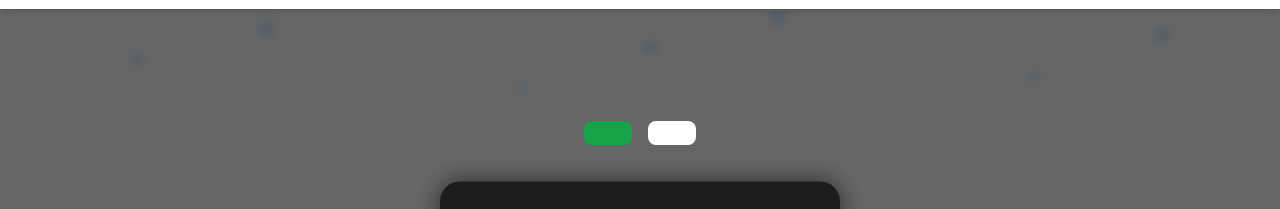
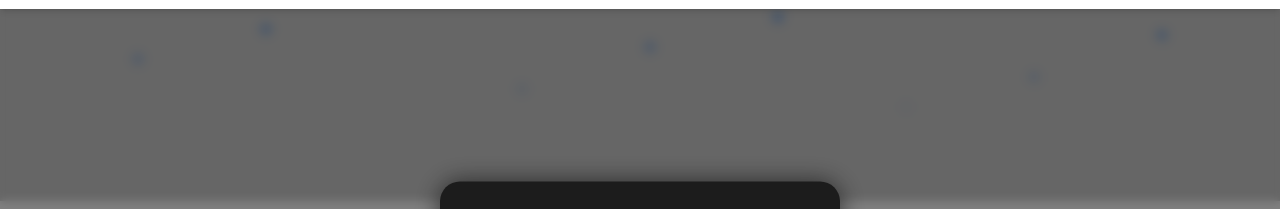
Before and after one commit to sanjsndas/plantrixcare, a plain HTML site: page index.html in a window 1280 px wide. Shown: the part 55-264 px from the top of the page. Drawn offline with nearby package versions, Linux system fonts and the light colour scheme; placeholder pictures from the web are drawn by us.

Commit message:
Update index.html

```diff
--- a/index.html
+++ b/index.html
@@ -292,10 +292,7 @@
         <div class="container mx-auto px-6 py-20 z-10">
             <h1 class="text-4xl md:text-6xl font-bold mb-6 animate__animated animate__fadeInDown"></h1>
             <p class="text-xl md:text-2xl mb-8 max-w-2xl mx-auto"></p>
-            <div class="flex flex-col sm:flex-row justify-center gap-4">
-                <a href="#contact" class="bg-green-600 hover:bg-green-700 text-white font-bold py-3 px-6 rounded-lg transition duration-300 transform hover:scale-105"></a>
-                <a href="#services" class="bg-white hover:bg-gray-100 text-green-700 font-bold py-3 px-6 rounded-lg transition duration-300 transform hover:scale-105"></a>
-            </div>
+
         </div>
     </section>
 
```
